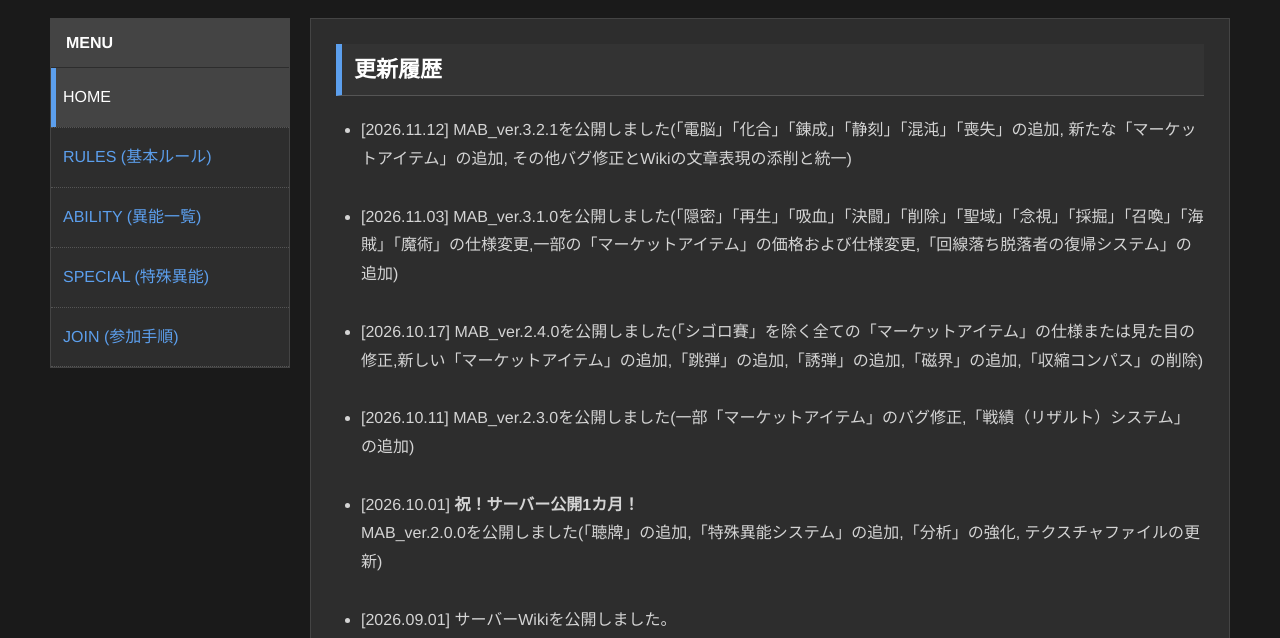
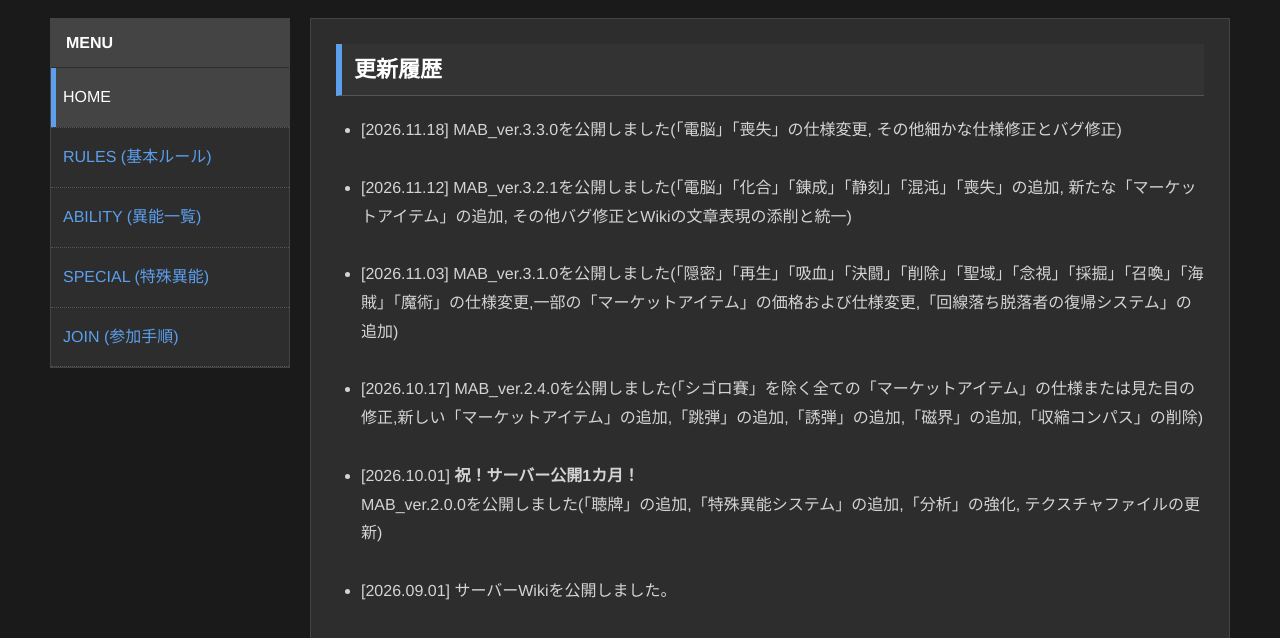
Before and after one commit to Ryuuuu2714/works, a plain HTML site: page MAB_wiki/index.html in a window 1280 px wide. Shown: the part 140-778 px from the top of the page. Drawn offline with Linux system fonts and the light colour scheme.

Commit message:
Add update history for MAB versions

```diff
--- a/MAB_wiki/index.html
+++ b/MAB_wiki/index.html
@@ -75,10 +75,10 @@
                     <h2>更新履歴</h2>
                     <div class="section-box">
                         <ul class="update-list">
+                            <li>[2026.11.18] MAB_ver.3.3.0を公開しました(「電脳」「喪失」の仕様変更, その他細かな仕様修正とバグ修正)</li><br>
                             <li>[2026.11.12] MAB_ver.3.2.1を公開しました(「電脳」「化合」「錬成」「静刻」「混沌」「喪失」の追加, 新たな「マーケットアイテム」の追加, その他バグ修正とWikiの文章表現の添削と統一)</li><br>
                             <li>[2026.11.03] MAB_ver.3.1.0を公開しました(「隠密」「再生」「吸血」「決闘」「削除」「聖域」「念視」「採掘」「召喚」「海賊」「魔術」の仕様変更,一部の「マーケットアイテム」の価格および仕様変更,「回線落ち脱落者の復帰システム」の追加)</li><br>
                             <li>[2026.10.17] MAB_ver.2.4.0を公開しました(「シゴロ賽」を除く全ての「マーケットアイテム」の仕様または見た目の修正,新しい「マーケットアイテム」の追加,「跳弾」の追加,「誘弾」の追加,「磁界」の追加,「収縮コンパス」の削除)</li><br>
-                            <li>[2026.10.11] MAB_ver.2.3.0を公開しました(一部「マーケットアイテム」のバグ修正,「戦績（リザルト）システム」の追加)</li><br>
                             <li>[2026.10.01] <b>祝！サーバー公開1カ月！</b><br>
                                 MAB_ver.2.0.0を公開しました(「聴牌」の追加,「特殊異能システム」の追加,「分析」の強化, テクスチャファイルの更新)</li><br>
                             <li>[2026.09.01] サーバーWikiを公開しました。</li>
```
